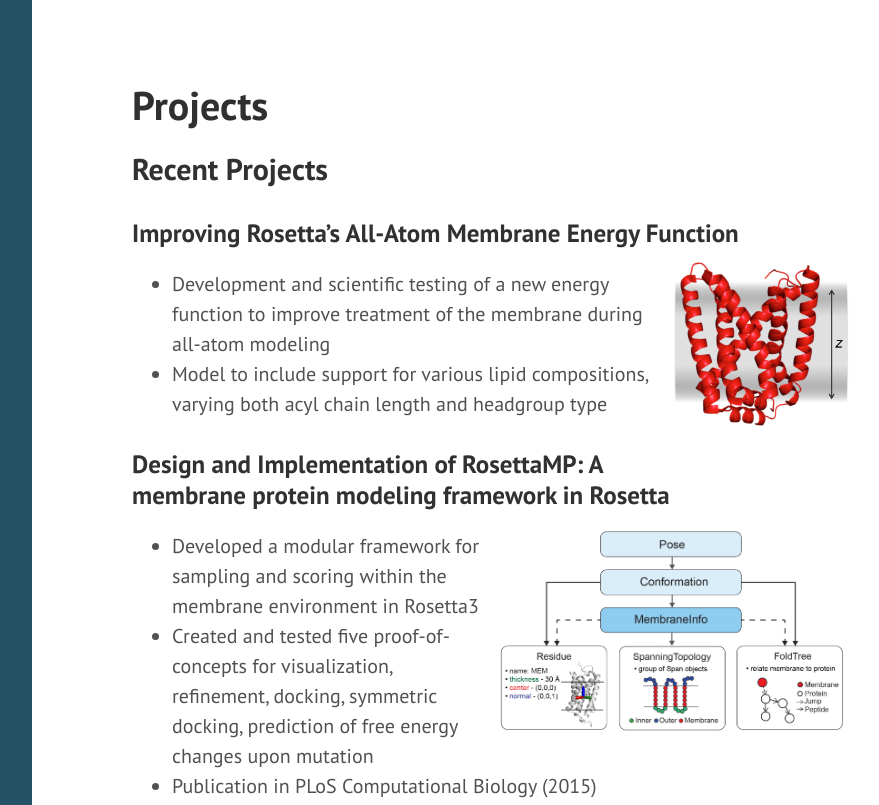
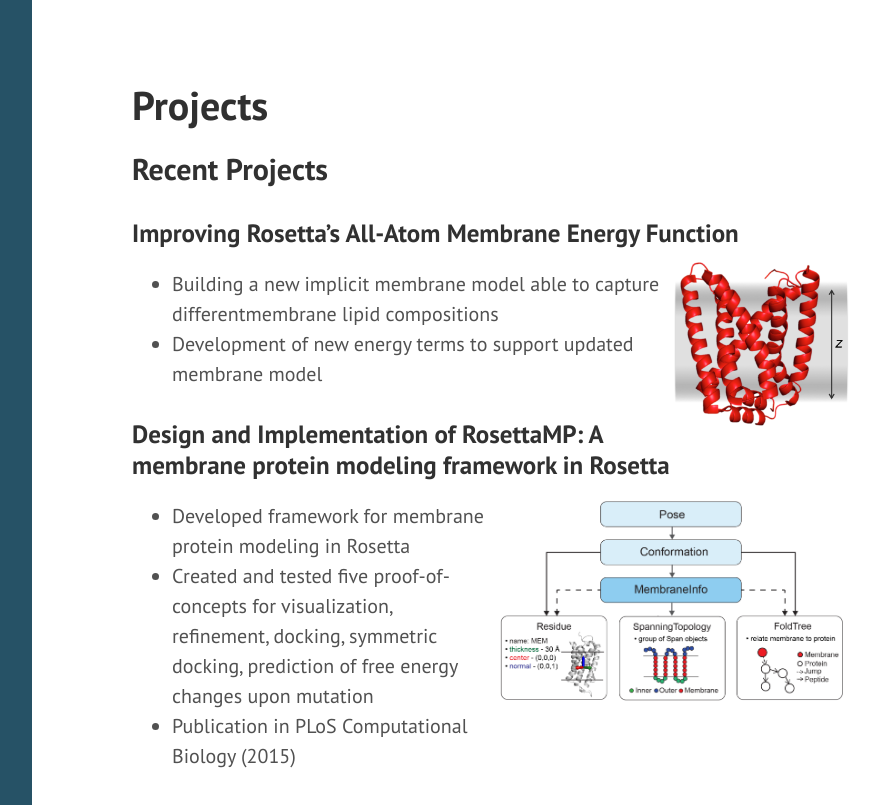
Before and after one commit to rfalford12/rfalford12.github.io, a Jekyll site: the page built from pages/projects.md, in a window 1280 px wide and 1400 px high. Shown: the top 805 px of the window, without its empty margins (328-1207 px from the left). Built offline with Jekyll 4.4.1, drawn with Linux system fonts in a browser that asks for light colours; Markdown is read by kramdown in place of the engine named in the settings; some of the changed text lies outside the part shown.

Commit message:
Updating text in projects page

```diff
--- a/pages/projects.md
+++ b/pages/projects.md
@@ -10,15 +10,15 @@ title: Projects
 <img src="{{ site.baseurl }}public/implicit_membrane.png"
 style="float: right" alt="RebeccaAlford" width="25%"/>
 
-* Development and scientific testing of a new energy function to improve treatment of the membrane during all-atom modeling
-* Model to include support for various lipid compositions, varying both acyl chain length and headgroup type
+* Building a new implicit membrane model able to capture differentmembrane lipid compositions
+* Development of new energy terms to support updated membrane model
 
 ### Design and Implementation of RosettaMP: A membrane protein modeling framework in Rosetta
 
 <img src="{{ site.baseurl }}public/framework_summary.png"
 style="float: right" alt="RebeccaAlford" width="50%"/>
 
-* Developed a modular framework for sampling and scoring within the membrane environment in Rosetta3
+* Developed framework for membrane protein modeling in Rosetta
 * Created and tested five proof-of-concepts for visualization, refinement, docking, symmetric docking, prediction of free energy changes upon mutation
 * Publication in PLoS Computational Biology (2015)
 
@@ -27,8 +27,9 @@ style="float: right" alt="RebeccaAlford" width="50%"/>
 <img src="{{ site.baseurl }}public/structure-function-prediction.png"
 style="float: right" alt="RebeccaAlford" width="30%"/>
 
-* High-resolution refinement of membrane proteins with Rosetta3
-* Trained linear and multi-variate SVM models for mutant classification
+ * Developed a structure-based method for predicting mutation effects on membrane protein function
+ * Applied machine learning to improve prediction accuracy of this method
+ * Participated in expanding this method to predicting deleterious variants in soluble proteins
 
 ## Research Interests
 * Modeling the energy landscape of membrane proteins
```
